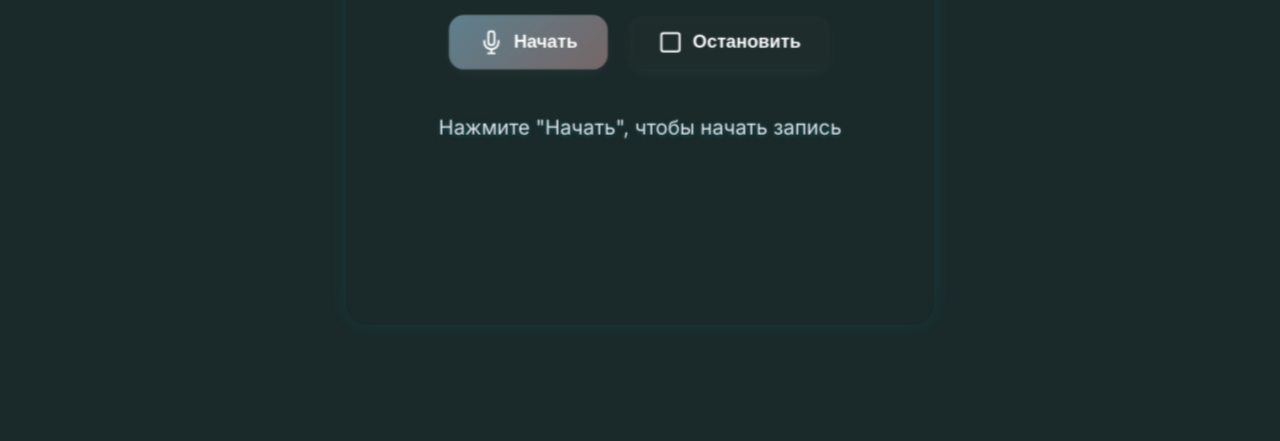
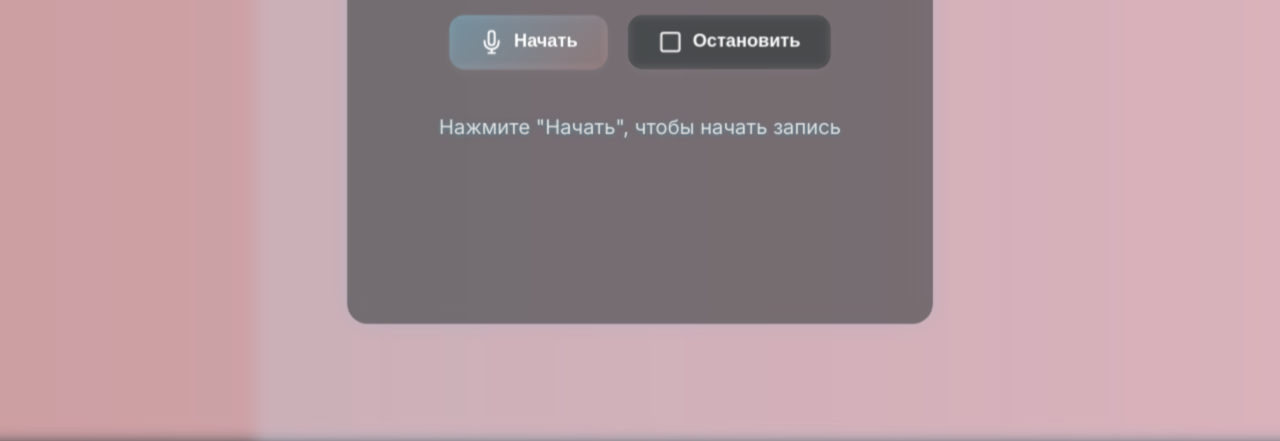
Before and after one commit to JackJacksonRay/dream-recorder, a website: page public/index.html in a window 1280 px wide. Shown: the part 359-800 px from the top of the page. Drawn offline with Linux system fonts and the light colour scheme.

Commit message:
Added server setup with Express and simplified waves

```diff
--- a/public/index.html
+++ b/public/index.html
@@ -17,33 +17,9 @@
     </div>
   </div>
   <div class="wave-container">
-    <svg class="wave wave-1" viewBox="0 0 1440 320" preserveAspectRatio="xMidYMid slice">
-      <path id="wave-path-1" fill="url(#gradient-1)" d="M0,80L48,96C96,112,192,144,288,176C384,208,480,240,576,240C672,240,768,208,864,176C960,144,1056,112,1152,96C1248,80,1344,80,1392,80L1440,80V320H0Z"></path>
-      <defs>
-        <linearGradient id="gradient-1" x1="0" y1="0" x2="1" y2="0">
-          <stop offset="0%" stop-color="#ffb6c1" stop-opacity="0.6" />
-          <stop offset="100%" stop-color="#a3d8f4" stop-opacity="0.6" />
-        </linearGradient>
-      </defs>
-    </svg>
-    <svg class="wave wave-2" viewBox="0 0 1440 320" preserveAspectRatio="xMidYMid slice">
-      <path id="wave-path-2" fill="url(#gradient-2)" d="M0,120L60,144C120,168,240,216,360,248C480,280,600,296,720,288C840,280,960,248,1080,232C1200,216,1320,216,1380,216L1440,216V320H0Z"></path>
-      <defs>
-        <linearGradient id="gradient-2" x1="0" y1="0" x2="1" y2="0">
-          <stop offset="0%" stop-color="#a3d8f4" stop-opacity="0.5" />
-          <stop offset="100%" stop-color="#d4a5a5" stop-opacity="0.5" />
-        </linearGradient>
-      </defs>
-    </svg>
-    <svg class="wave wave-3" viewBox="0 0 1440 320" preserveAspectRatio="xMidYMid slice">
-      <path id="wave-path-3" fill="url(#gradient-3)" d="M0,160L72,184C144,208,288,256,432,272C576,288,720,272,864,240C1008,208,1152,160,1296,144C1440,128,1440,128,0,128V320Z"></path>
-      <defs>
-        <linearGradient id="gradient-3" x1="0" y1="0" x2="1" y2="0">
-          <stop offset="0%" stop-color="#d4a5a5" stop-opacity="0.4" />
-          <stop offset="100%" stop-color="#ffb6c1" stop-opacity="0.4" />
-        </linearGradient>
-      </defs>
-    </svg>
+    <div class="wave wave-1"></div>
+    <div class="wave wave-2"></div>
+    <div class="wave wave-3"></div>
   </div>
   <div class="container" style="display: none;">
     <h1>Запись мыслей</h1>
--- a/public/script.js
+++ b/public/script.js
@@ -20,45 +20,6 @@ setTimeout(() => {
   loader.classList.add('hidden');
   document.querySelector('.container').style.display = 'flex';
 }, 2500);
-
-// Динамические волны
-const wavePaths = [
-  document.getElementById('wave-path-1'),
-  document.getElementById('wave-path-2'),
-  document.getElementById('wave-path-3')
-];
-
-const gradients = [
-  document.getElementById('gradient-1'),
-  document.getElementById('gradient-2'),
-  document.getElementById('gradient-3')
-];
-
-// Проверка, найдены ли элементы
-console.log("Wave paths:", wavePaths);
-console.log("Gradients:", gradients);
-
-if (wavePaths.every(path => path) && gradients.every(gradient => gradient)) {
-  console.log("Все элементы волн найдены, анимация запущена.");
-} else {
-  console.error("Не удалось найти все элементы волн или градиентов!");
-}
-
-// Базовая анимация волн (без динамического изменения формы пока)
-function animateWaves() {
-  wavePaths.forEach((path, index) => {
-    const baseY = parseFloat(path.getAttribute('d').split('C')[1].split(',')[1]);
-    const newY = baseY + Math.sin(Date.now() / 1000 + index) * 10;
-    const newPath = path.getAttribute('d').replace(/C[\s\S]*?(\d+,\d+)/, `C${newY}`);
-    path.setAttribute('d', newPath);
-  });
-  requestAnimationFrame(animateWaves);
-}
-
-// Запуск анимации волн
-if (wavePaths.every(path => path)) {
-  animateWaves();
-}
 
 // [Остальной код для записи остался прежним]
 document.getElementById('recordButton').addEventListener('click', async () => {
--- a/public/styles.css
+++ b/public/styles.css
@@ -89,21 +89,26 @@ html, body {
   position: absolute;
   top: 0;
   left: 0;
-  width: 100%;
+  width: 200%;
   height: 100%;
+  background: linear-gradient(90deg, #ffb6c1, #a3d8f4);
   opacity: 0.7;
   filter: blur(8px);
+  clip-path: url(#wave-clip);
 }
 
 .wave-1 {
+  background: linear-gradient(90deg, #ffb6c1, #a3d8f4);
   animation: waveFlow 20s linear infinite;
 }
 
 .wave-2 {
+  background: linear-gradient(90deg, #a3d8f4, #d4a5a5);
   animation: waveFlowReverse 25s linear infinite;
 }
 
 .wave-3 {
+  background: linear-gradient(90deg, #d4a5a5, #ffb6c1);
   animation: waveFlow 30s linear infinite;
 }
 
```
